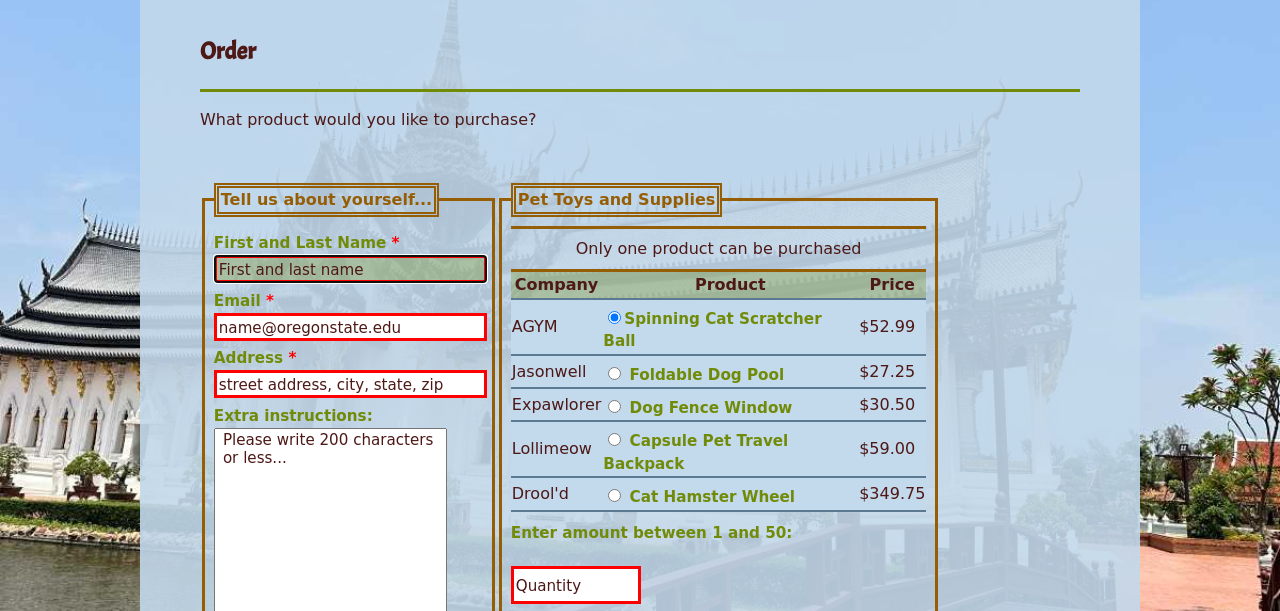
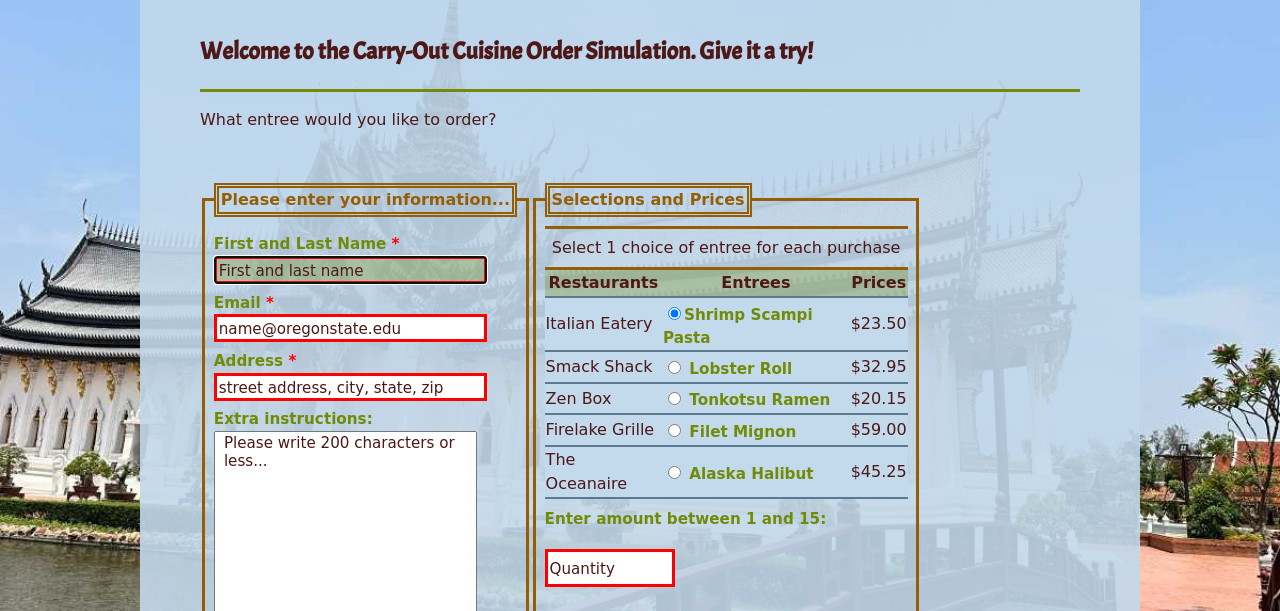
Before and after one commit to hoang0711/Node-Express-app, a website: page public/order.html in a window 1280 px wide. Shown: the part 152-763 px from the top of the page. Drawn offline with Linux system fonts and the light colour scheme; a web font is replaced by a local one.

Commit message:
updated contentes in order and contact pages

```diff
--- a/public/order.html
+++ b/public/order.html
@@ -30,15 +30,15 @@
 
     <main>
         <section>
-            <h2>Order</h2>
+            <h2>Welcome to the Carry-Out Cuisine Order Simulation. Give it a try!</h2>
             <article>
-                <p>What product would you like to purchase?</p>
+                <p>What entree would you like to order?</p>
 
                 <form action="/purchase" method="post">
 
                     <fieldset>
 
-                        <legend>Tell us about yourself...</legend>
+                        <legend>Please enter your information...</legend>
 
                         <label for="fullname2" class="required" aria-required="true">First and Last Name</label>
                         <input type="text" name="fullname2" id="fullname2" placeholder="First and last name" size="25"
@@ -60,74 +60,74 @@
 
                     <fieldset id="producttable">
 
-                        <legend>Pet Toys and Supplies</legend>
+                        <legend>Selections and Prices</legend>
 
                         <table>
-                            <caption>Only one product can be purchased</caption>
+                            <caption>Select 1 choice of entree for each purchase</caption>
 
                             <thead>
                                 <tr>
-                                    <th>Company</th>
-                                    <th>Product</th>
-                                    <th>Price</th>
+                                    <th>Restaurants</th>
+                                    <th>Entrees</th>
+                                    <th>Prices</th>
                                 </tr>
                             </thead>
 
                             <tbody>
                                 <tr>
-                                    <td>AGYM</td>
+                                    <td>Italian Eatery</td>
                                     <td>
-                                        <label for="agym">
-                                        <input type="radio" name="petSupply" id="agym" value="Spinning Cat Scratcher Ball" checked>Spinning Cat Scratcher Ball</label>
+                                        <label for="italianeatery">
+                                        <input type="radio" name="entree" id="italianeatery" value="Shrimp Scampi Pasta" checked>Shrimp Scampi Pasta</label>
                                     </td>
-                                    <td>$52.99</td>
+                                    <td>$23.50</td>
                                 </tr>
 
                                 <tr>
-                                    <td>Jasonwell</td>
+                                    <td>Smack Shack</td>
                                     <td>
-                                        <label for="jasonwell">
-                                        <input type="radio" name="petSupply" id="jasonwell" value="Foldable Dog Pool">
-                                        Foldable Dog Pool</label>
+                                        <label for="smackshack">
+                                        <input type="radio" name="entree" id="smackshack" value="Lobster Roll">
+                                        Lobster Roll</label>
                                     </td>
-                                    <td>$27.25</td>
+                                    <td>$32.95</td>
                                 </tr>
 
                                 <tr>
-                                    <td>Expawlorer</td>
+                                    <td>Zen Box</td>
                                     <td>
-                                        <label for="expawlorer">
-                                        <input type="radio" name="petSupply" id="expawlorer" value="Dog Fence Window">
-                                        Dog Fence Window</label>
+                                        <label for="zenbox">
+                                        <input type="radio" name="entree" id="zenbox" value="Tonkotsu Ramen">
+                                        Tonkotsu Ramen</label>
                                     </td>
-                                    <td>$30.50</td>
+                                    <td>$20.15</td>
                                 </tr>
 
                                 <tr>
-                                    <td>Lollimeow</td>
+                                    <td>Firelake Grille</td>
                                     <td>
-                                        <label for="lollimeow">
-                                        <input type="radio" name="petSupply" id="lollimeow" value="Capsule Pet Travel Backpack">
-                                        Capsule Pet Travel Backpack</label>
+                                        <label for="firelakegrille">
+                                        <input type="radio" name="entree" id="firelakegrille" value="Filet Mignon">
+                                        Filet Mignon</label>
                                     </td>
                                     <td>$59.00</td>
                                 </tr>
 
                                 <tr>
-                                    <td>Drool'd</td>
+                                    <td>The Oceanaire</td>
                                     <td>
-                                        <label for="drool">
-                                        <input type="radio" name="petSupply" id="drool" value="Cat Hamster Wheel">
-                                        Cat Hamster Wheel</label>
+                                        <label for="theoceananire">
+                                        <input type="radio" name="entree" id="theoceananire" value="Alaska Halibut">
+                                        Alaska Halibut</label>
                                     </td>
-                                    <td>$349.75</td>
+                                    <td>$45.25</td>
                                 </tr>
                             </tbody>
                         </table>
 
-                        <label for="quantity">Enter amount between 1 and 50:</label>
+                        <label for="quantity">Enter amount between 1 and 15:</label>
                         <input type="number" name="quantity" id="quantity" placeholder="Quantity"
-                                minlength="3" maxlength="10" min="0" max="50" required>
+                                minlength="3" maxlength="10" min="0" max="15" required>
 
                         <label for="submitorder">
                             <button type="submit" id="submitorder" name="purchase">Submit Purchase</button>
```
Also changed, not shown: public/contact.html (+2 -2 lines).
